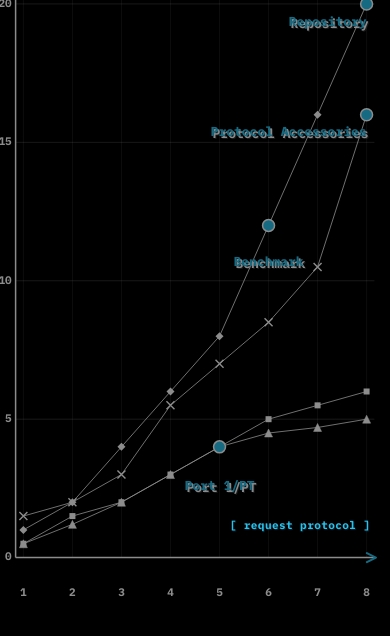
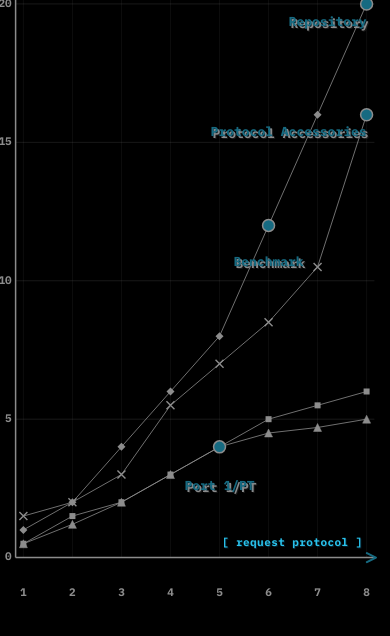
Before and after one commit to 1phonetucked-tech/Macro-Economic-Protocols, a plain HTML site: page index.html in a window 390 px wide. Shown: the part 202-838 px from the top of the page. Drawn offline with Linux system fonts and the light colour scheme.

Commit message:
Homepage: nudge [request protocol] down + slightly left; bump to v=57

```diff
--- a/gallery.css
+++ b/gallery.css
@@ -310,8 +310,8 @@ body.home .home-logo {
 /* Request Protocol: bracketed text link under the logo */
 body.home .rp-link {
     position: fixed;
-    right: 4%;
-    bottom: 13%;
+    right: 6%;
+    bottom: 11%;
     z-index: 3;
     font-family: "IBM Plex Mono", ui-monospace, "SF Mono", Menlo, Consolas, "Courier New", monospace;
     font-size: 13px;
@@ -345,7 +345,7 @@ body.home .rp-link:focus {
         text-size-adjust: 100%;
     }
     body.home .home-logo { width: 92px; }
-    body.home .rp-link { font-size: 11px; right: 5%; bottom: 13%; }
+    body.home .rp-link { font-size: 11px; right: 7%; bottom: 11%; }
     body.home header.home-title h1 { font-size: 22px; }
     body.gallery-graph header h1 { font-size: 20px; }
     /* longer titles (e.g. Protocol Accessories) shrink to stay on one line like Benchmark */
--- a/index.html
+++ b/index.html
@@ -8,7 +8,7 @@
 <link rel="preconnect" href="https://fonts.googleapis.com">
 <link rel="preconnect" href="https://fonts.gstatic.com" crossorigin>
 <link href="https://fonts.googleapis.com/css2?family=IBM+Plex+Mono:wght@400;500;700&display=swap" rel="stylesheet">
-<link href="gallery.css?v=56" rel="stylesheet" type="text/css" media="all">
+<link href="gallery.css?v=57" rel="stylesheet" type="text/css" media="all">
 </head>
 <body class="home">
 <header class="home-title">
```
Also changed, not shown: phonetucked-benchmark/index.html (+1 -1 lines), protocol-accessories/index.html (+1 -1 lines).
